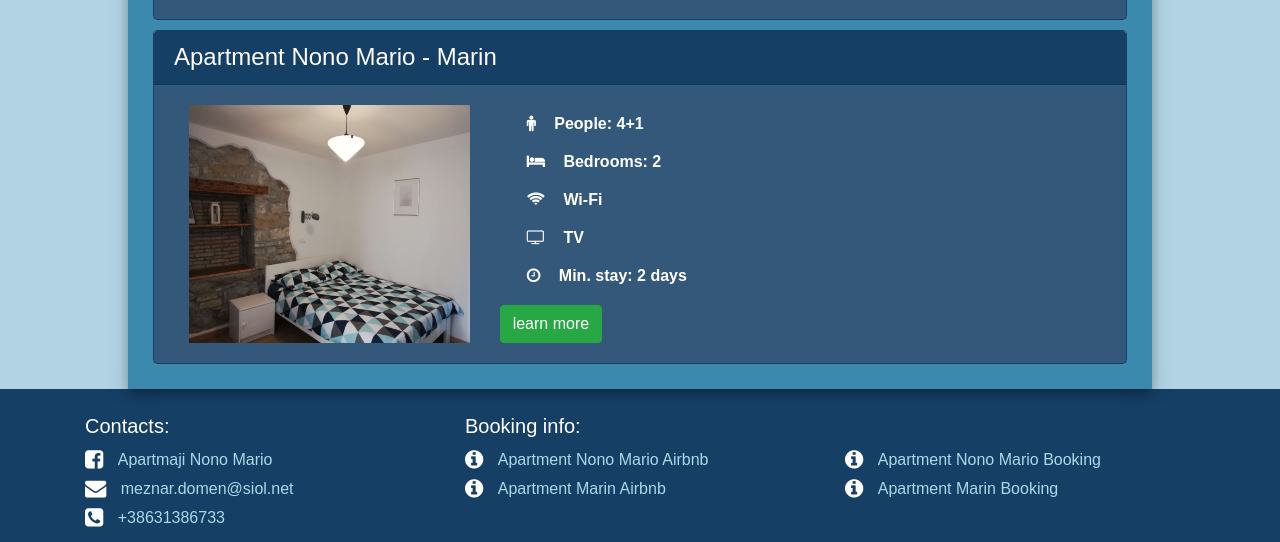
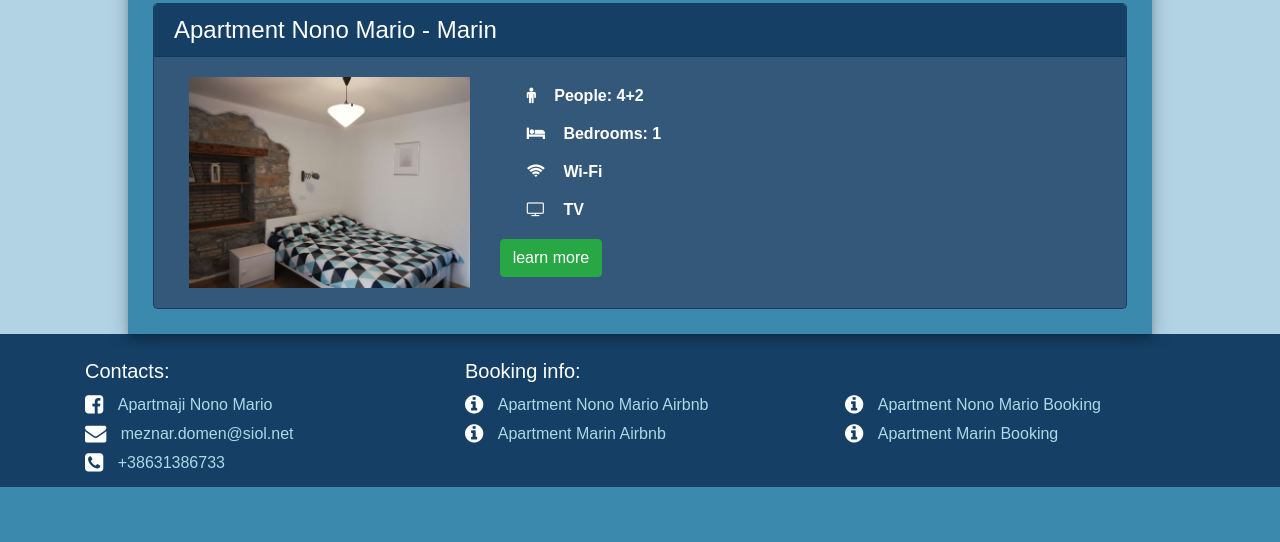
Before and after one commit to smeznar/NonoMario.github.io, a PHP site: page / in a window 1280 px wide. Shown: the part 1276-1818 px from the top of the page. After the commit the page ends 1763 px from the top, so only its background shows below. Run offline with PHP 8.4, Linux system fonts and the light colour scheme; some libraries are stand-ins or nearby versions.

Commit message:
made a few twicks and added some photos

```diff
--- a/index.html
+++ b/index.html
@@ -106,10 +106,6 @@
 												<i class="fa fa-tv"></i>
 												<p>TV</p>
 											</div>
-											<div class="col-lg-12 col-md-12 col-sm-12 short-description-item">
-												<i class="fa fa-clock-o"></i>
-												<p>Min. stay: 2 days</p>
-											</div>
 										</div>
                                         <button id="nono-mario-card-button" class="btn btn-success navigation-item text" href="#content">
                                             Oglejte si ta apartma
@@ -134,11 +130,11 @@
                                         <div class="row short-description">
 											<div class="col-lg-12 col-md-12 col-sm-12 short-description-item">
 												<i class="fa fa-male"></i>
-												<p>People: 4+1</p>
+												<p>People: 4+2</p>
 											</div>
 											<div class="col-lg-12 col-md-12 col-sm-12 short-description-item">
 												<i class="fa fa-bed"></i>
-												<p>Bedrooms: 2</p>
+												<p>Bedrooms: 1</p>
 											</div>
 											<div class="col-lg-12 col-md-12 col-sm-12 short-description-item">
 												<i class="fa fa-wifi"></i>
@@ -147,10 +143,6 @@
 											<div class="col-lg-12 col-md-12 col-sm-12 short-description-item">
 												<i class="fa fa-tv"></i>
 												<p>TV</p>
-											</div>
-											<div class="col-lg-12 col-md-12 col-sm-12 short-description-item">
-												<i class="fa fa-clock-o"></i>
-												<p>Min. stay: 2 days</p>
 											</div>
 										</div>
 										<button id="marin-card-button" class="btn btn-success navigation-item text" href="#content">
@@ -182,29 +174,6 @@
                     </div>
                 </div>
                 <div class="container">
-                    <!-- Short Description-->
-                    <div class="row short-description">
-                        <div class="col-lg-6 col-md-12 col-sm-12 short-description-item">
-                            <i class="fa fa-male"></i>
-                            <p>People: 2+1</p>
-                        </div>
-                        <div class="col-lg-6 col-md-12 col-sm-12 short-description-item">
-                            <i class="fa fa-bed"></i>
-                            <p>Bedrooms: 1</p>
-                        </div>
-                        <div class="col-lg-6 col-md-12 col-sm-12 short-description-item">
-                            <i class="fa fa-wifi"></i>
-                            <p>Wi-Fi</p>
-                        </div>
-                        <div class="col-lg-6 col-md-12 col-sm-12 short-description-item">
-                            <i class="fa fa-tv"></i>
-                            <p>TV</p>
-                        </div>
-                        <div class="col-lg-6 col-md-12 col-sm-12 short-description-item">
-                            <i class="fa fa-clock-o"></i>
-                            <p>Min. stay: 2 days</p>
-                        </div>
-                    </div>
                     <!-- Description -->
                     <div id="nono-mario-text-section" class="row text-section text"></div>
                     <!-- Map -->
@@ -237,29 +206,6 @@
                     </div>
                 </div>
                 <div class="container">
-                    <!-- Short Description-->
-                    <div class="row short-description">
-                        <div class="col-lg-6 col-md-12 col-sm-12 short-description-item">
-                            <i class="fa fa-male"></i>
-                            <p>People: 4+1</p>
-                        </div>
-                        <div class="col-lg-6 col-md-12 col-sm-12 short-description-item">
-                            <i class="fa fa-bed"></i>
-                            <p>Bedrooms: 2</p>
-                        </div>
-                        <div class="col-lg-6 col-md-12 col-sm-12 short-description-item">
-                            <i class="fa fa-wifi"></i>
-                            <p>Wi-Fi</p>
-                        </div>
-                        <div class="col-lg-6 col-md-12 col-sm-12 short-description-item">
-                            <i class="fa fa-tv"></i>
-                            <p>TV</p>
-                        </div>
-                        <div class="col-lg-6 col-md-12 col-sm-12 short-description-item">
-                            <i class="fa fa-clock-o"></i>
-                            <p>Min. stay: 2 days</p>
-                        </div>
-                    </div>
                     <!-- Description-->
                     <div id="marin-text-section" class="row text-section text"></div>
                     <!-- Map -->
--- a/res/styles/style.css
+++ b/res/styles/style.css
@@ -67,7 +67,6 @@ nav {
 	width:100%;
 	margin-bottom:10px;
 	margin-left:5px;
-    //border:1px solid white;
 }
 
 .short-description-item{
```
Also changed, not shown: res/carousel_picture_dirs.json (+44 -8 lines), res/marin/apartma3.jpg (added), res/marin/apartma4.jpg (renamed from res/home/apartma4.jpg), res/marin/apartma6.jpg (added), res/marin/apartma7.jpg (added), res/marin/apartma8.jpg (added), res/marin/apartma9.jpg (added), res/nono_mario/apartma21.jpg (added), res/nono_mario/apartma22.jpg (added), res/nono_mario/apartma23.jpg (renamed from res/home/apartma23.jpg), 2 other files.
